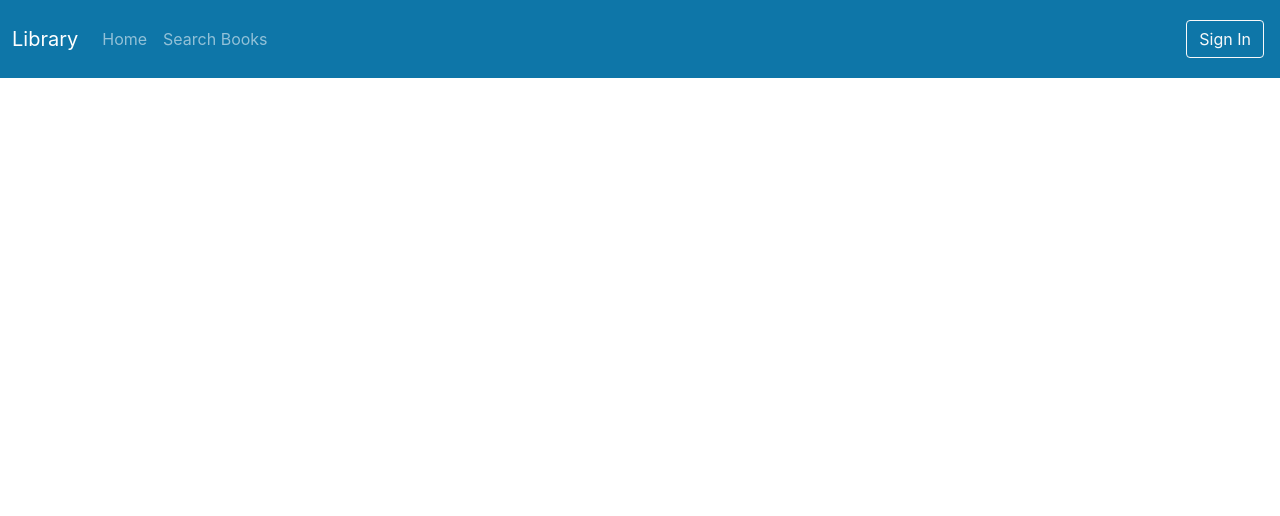
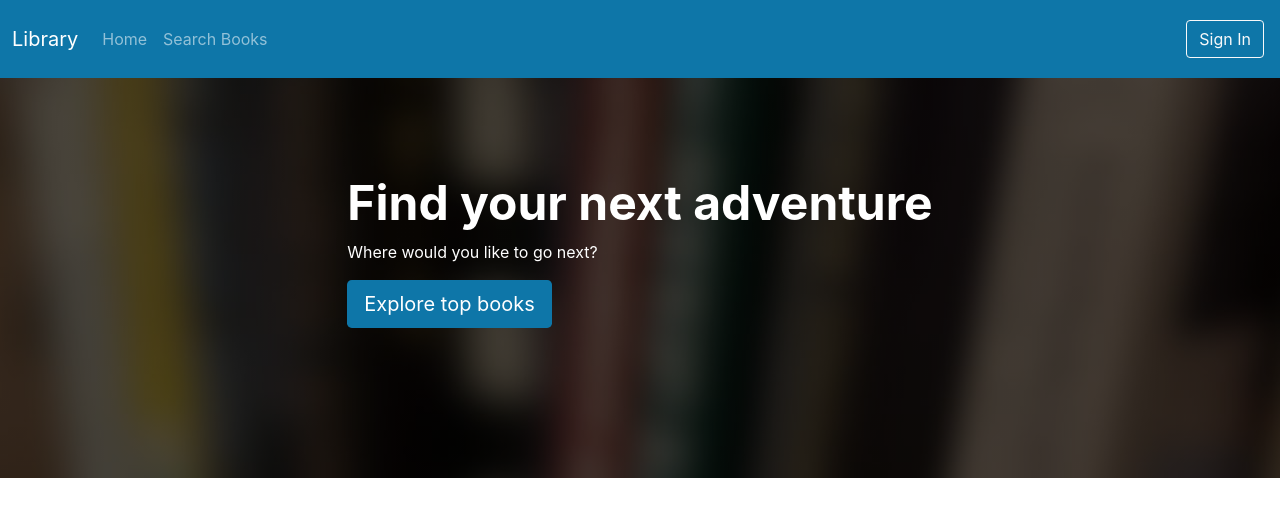
Before and after one commit to vinayvk31/Library-web-app, a React (Create React App) app in the folder 03-frontend/react-library/: page / in a window 1280 px wide. Shown: the top 516 px of the page. Built offline with nearby package versions, Linux system fonts and the light colour scheme.

Commit message:
Creation  of explore top books component and some minor changes

```diff
--- a/03-frontend/react-library/package.json
+++ b/03-frontend/react-library/package.json
@@ -12,7 +12,7 @@
     "@types/react-dom": "^18.2.18",
     "react": "^18.2.0",
     "react-dom": "^18.2.0",
-    "react-scripts": "5.0.1",
+    "react-scripts": "3.0.1",
     "typescript": "^4.9.5",
     "web-vitals": "^2.1.4"
   },
--- a/03-frontend/react-library/src/App.tsx
+++ b/03-frontend/react-library/src/App.tsx
@@ -1,10 +1,16 @@
 import React from 'react';
 import './App.css';
 import { Navbar } from './layouts/NavbarAndFooter/Navbar';
+import { ExploreTopBooks } from './layouts/HomePage/ExploreTopBooks';
 
 function App() {
   return (
-    <Navbar/>
+    <div>
+      <Navbar/>
+      <ExploreTopBooks/>
+    </div>
+
+
   );
 }
 
--- /dev/null
+++ b/03-frontend/react-library/src/layouts/HomePage/ExploreTopBooks.tsx
@@ -0,0 +1,16 @@
+export const ExploreTopBooks= () => {
+    return(
+        <div className="p-5 mb-4 bg-dark header">
+            <div className="container-fluid py-5
+                text-white d-flex justify-content-center
+                align-items-center">
+                <div>
+                    <h1 className="display-5 fw-bold">Find your next adventure</h1>
+                    <p className="col-md-8 fs04">Where would you like to go next?</p>
+                    <a type="button" className="btn main-color btn-lg text-white" href='#'>
+                        Explore top books</a>
+                </div>
+            </div>
+        </div>
+    );
+}
--- a/03-frontend/react-library/tsconfig.json
+++ b/03-frontend/react-library/tsconfig.json
@@ -18,7 +18,7 @@
     "resolveJsonModule": true,
     "isolatedModules": true,
     "noEmit": true,
-    "jsx": "react-jsx"
+    "jsx": "preserve"
   },
   "include": [
     "src"
```
Also changed, not shown: 1 other file (tests, documents, lock files or other folders).
